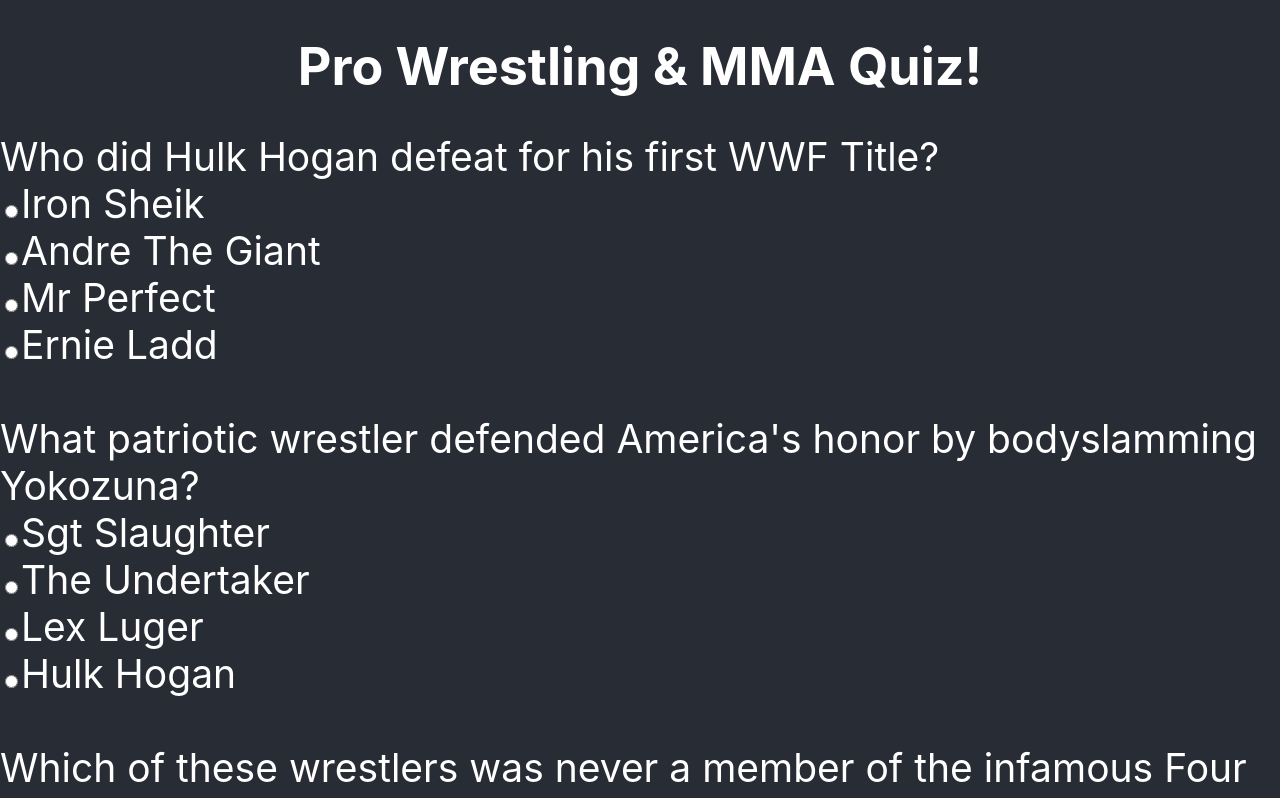
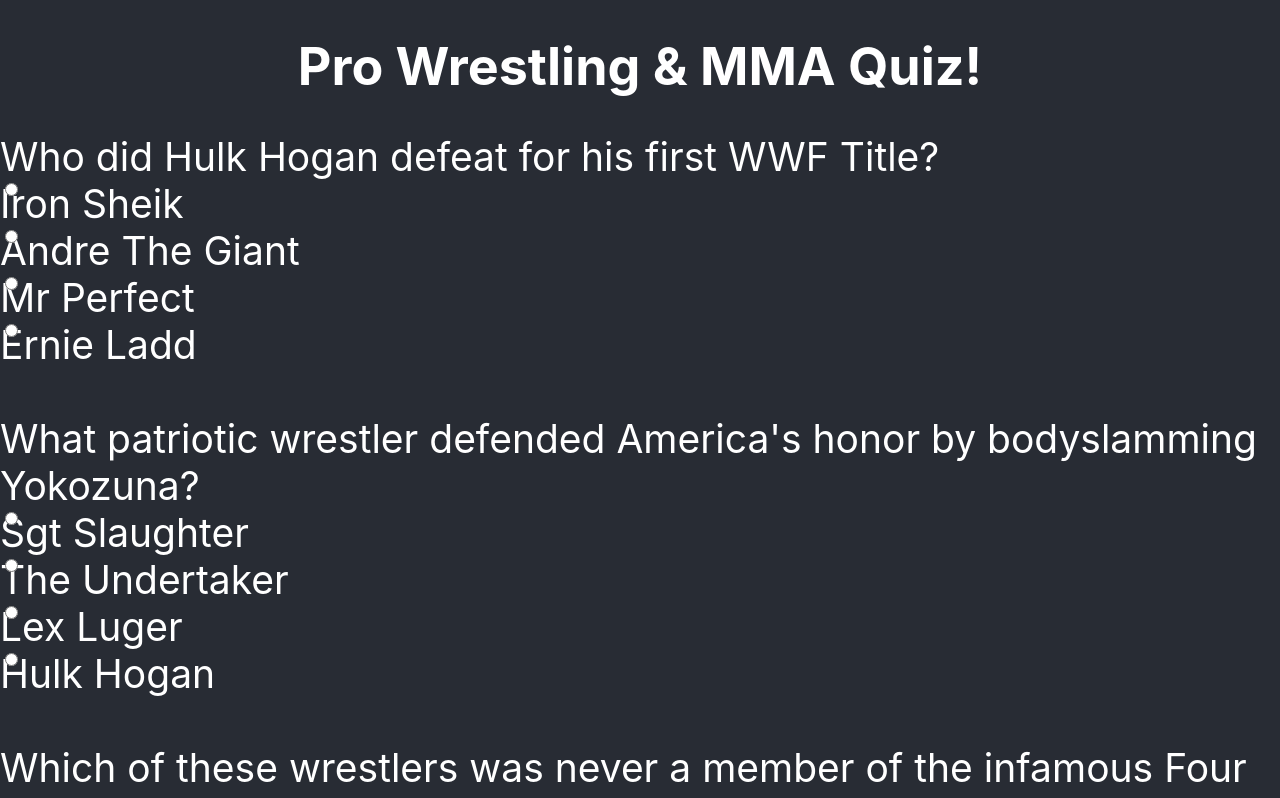
Before and after one commit to cweibel73/triviapage, a React (Create React App) app: page / in a window 1280 px wide. Shown: the top 798 px of the page. Built offline with nearby package versions, Linux system fonts and the light colour scheme.

Commit message:
still trying to eliminate the unwanted scroll to the top

```diff
--- a/src/Quiz.css
+++ b/src/Quiz.css
@@ -5,8 +5,6 @@ form {
 
 button,input {
     font-size: 1.5em;
-}
-
-label {
+    position: absolute;
     top: auto;
 }
```
